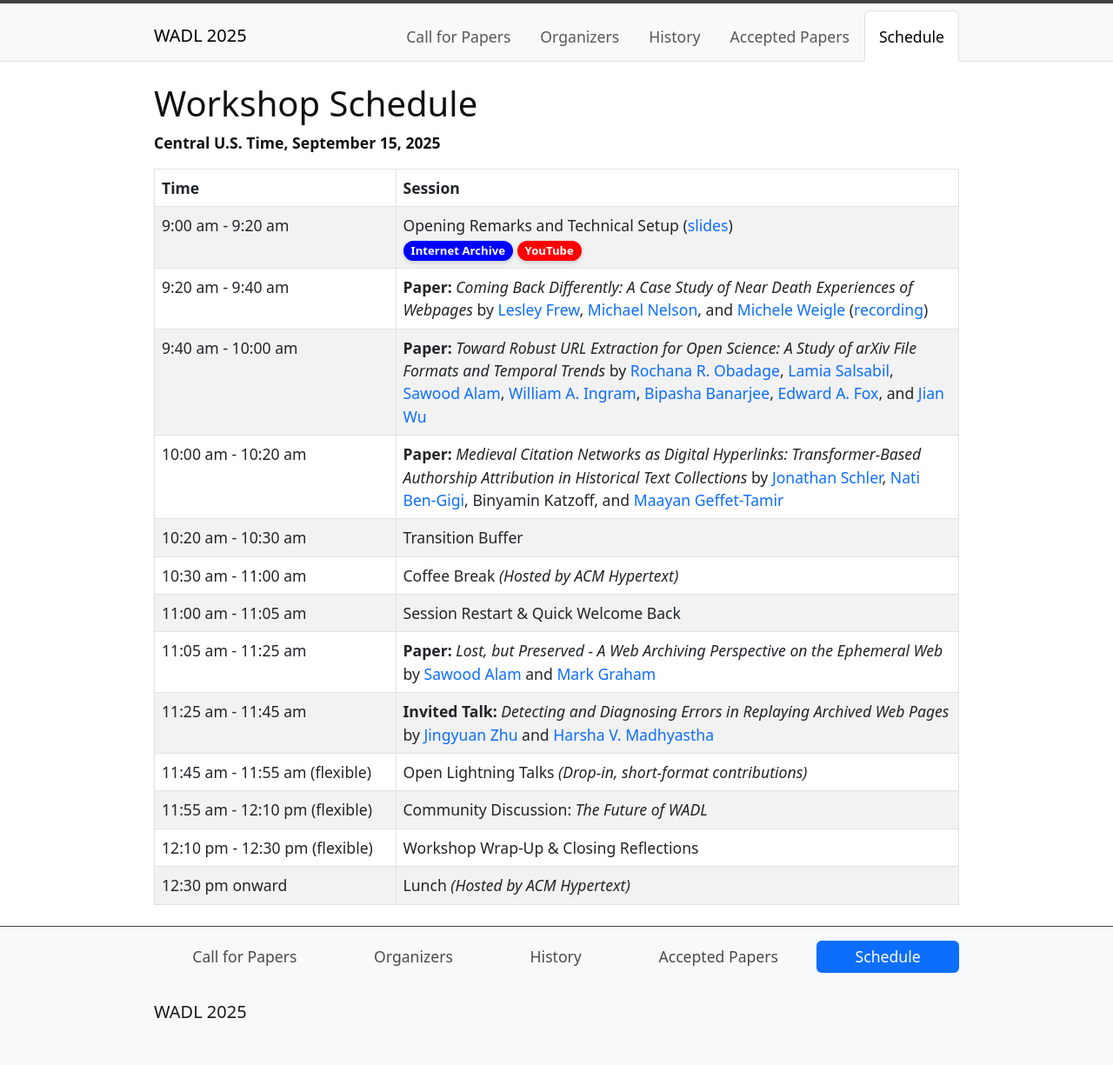
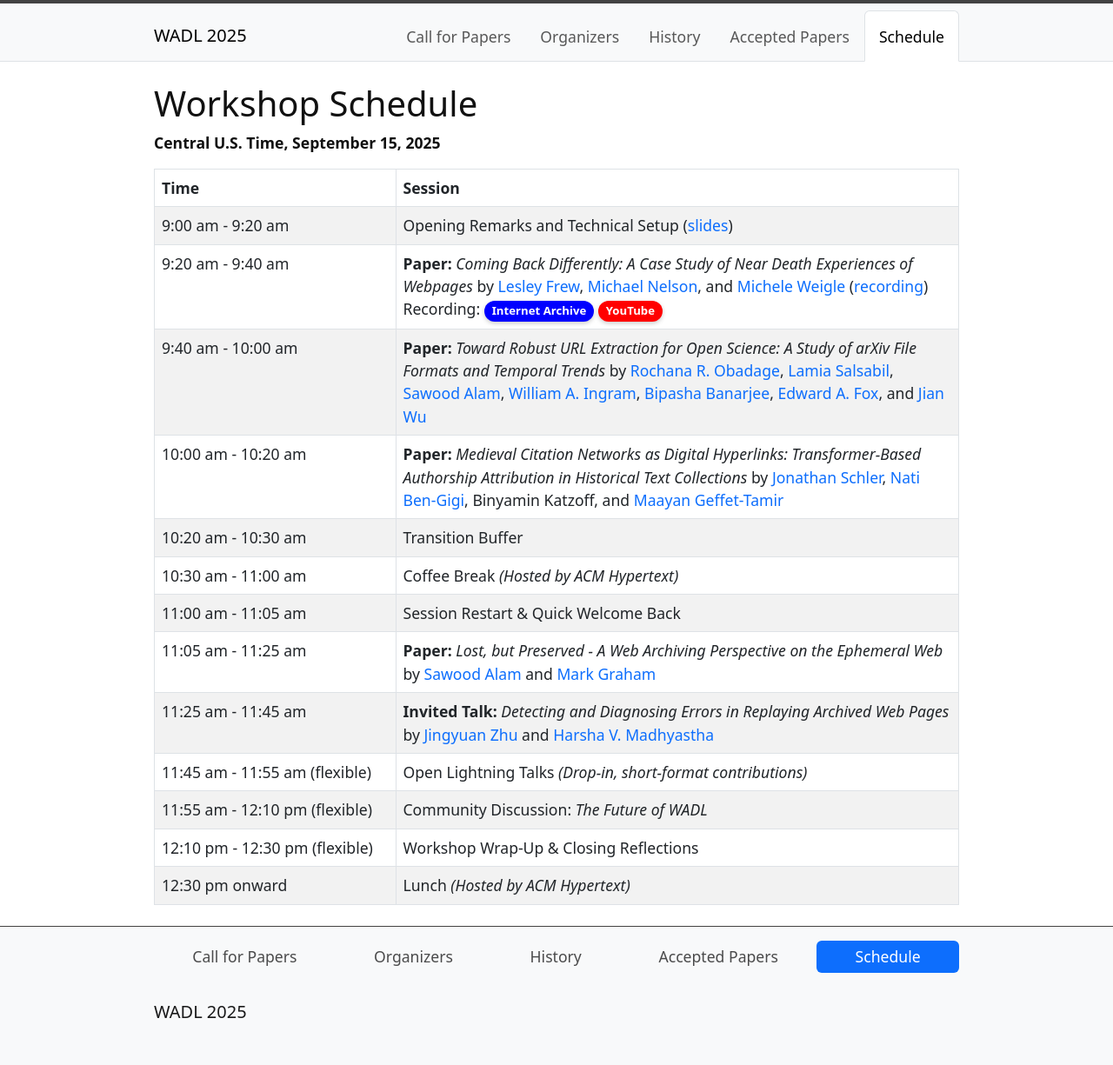
Before and after one commit to wadlworkshop/wadlworkshop.github.io, a Jekyll site: the page built from 2025/content/4-schedule.md, in a window 1280 px wide. Shown: the whole page at 87% size. Built offline with Jekyll 4.4.1, drawn with Linux system fonts in a browser that asks for light colours; our own code applies the rules of GitHub Pages for plain Markdown files.

Commit message:
Add label to stinkin badges

```diff
--- a/2025/content/4-schedule.md
+++ b/2025/content/4-schedule.md
@@ -16,14 +16,15 @@
   <tbody>
     <tr>
       <td><time data-iso="2025-09-15T09:09:00-06:00" date-format="long">9:00 am - 9:20 am</time></td>
-      <td>Opening Remarks and Technical Setup (<a href="https://docs.google.com/presentation/d/17LVSrXOaUV9m39J2K4TLafkN-6SnC35azs1CHsfGA78/edit?usp=sharing">slides</a>)<br />
-      <span class="badge ia"><a href="https://archive.org/loremipsum" target="_blank">Internet Archive</a></span>
-      <span class="badge youtube"><a href="https://youtube.com/loremipsum" target="_blank">YouTube</a></span>
+      <td>Opening Remarks and Technical Setup (<a href="https://docs.google.com/presentation/d/17LVSrXOaUV9m39J2K4TLafkN-6SnC35azs1CHsfGA78/edit?usp=sharing">slides</a>)
   </td>
     </tr>
     <tr>
       <td>9:20 am - 9:40 am</td>
       <td><strong>Paper:</strong> <em>Coming Back Differently: A Case Study of Near Death Experiences of Webpages</em> by <a href="https://lesleyodu.github.io/">Lesley Frew</a>, <a href="https://www.cs.odu.edu/~mln/">Michael Nelson</a>, and <a href="https://weiglemc.github.io/">Michele Weigle</a> (<a href="https://www.loom.com/share/4adf5ebea97e4891bc715a90ab6846c6?sid=fc5fe97b-2460-40c3-9ebc-3f8e9a03bd49">recording</a>)
+      <br />Recording:
+      <span class="badge ia"><a href="https://archive.org/loremipsum" target="_blank">Internet Archive</a></span>
+      <span class="badge youtube"><a href="https://youtube.com/loremipsum" target="_blank">YouTube</a></span>
 </td>
     </tr>
     <tr>
```
